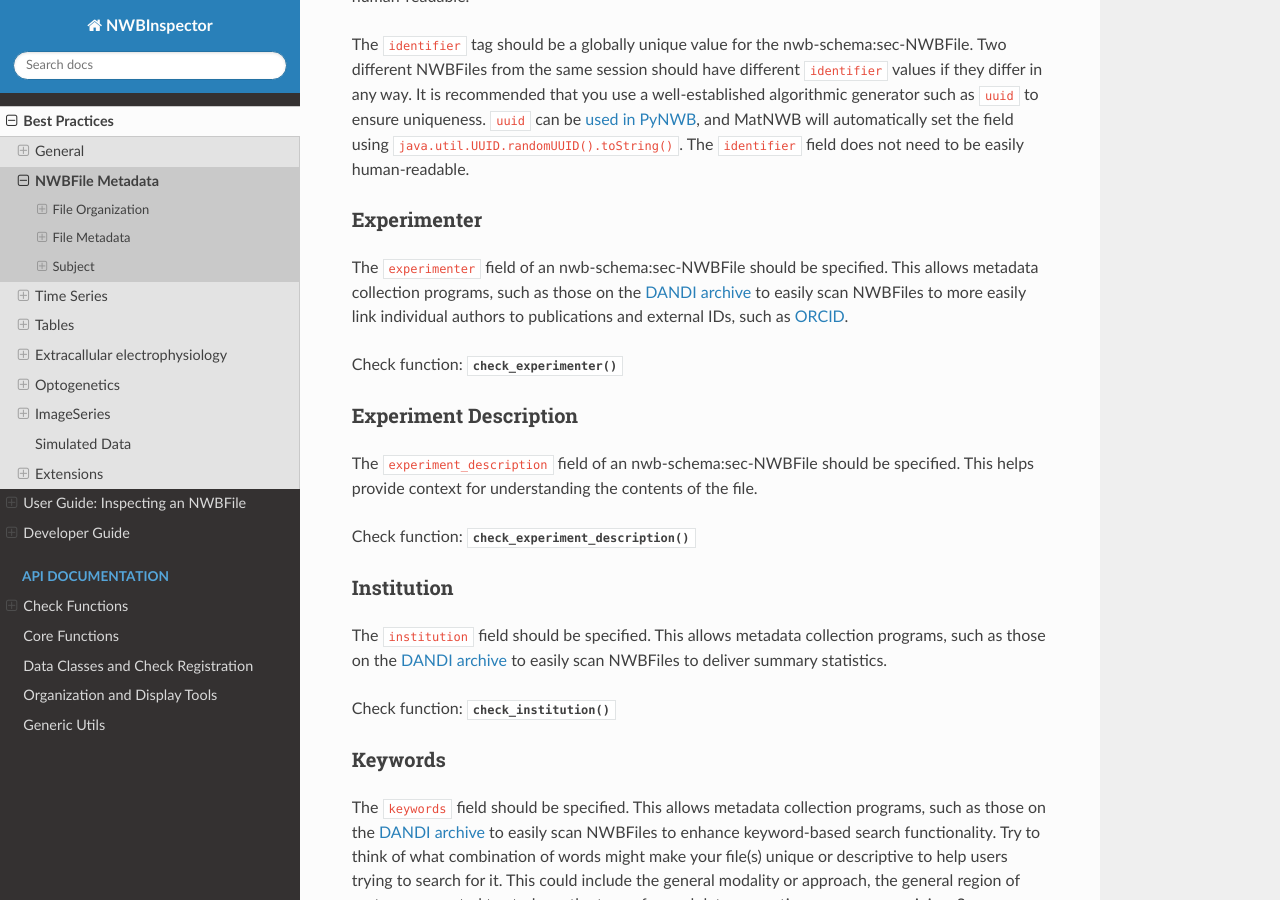
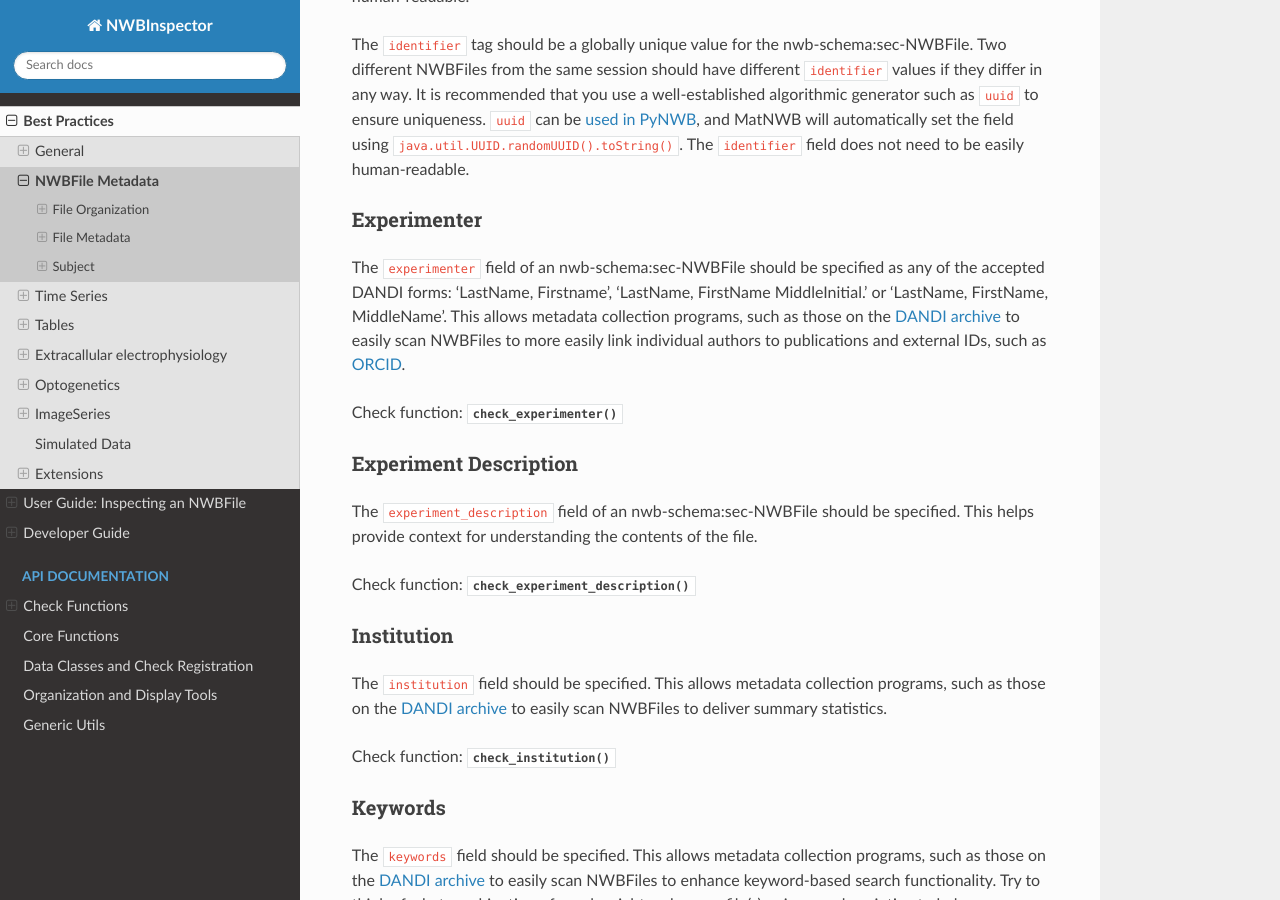
Before and after one commit to NeurodataWithoutBorders/nwbinspector, a Sphinx documentation site: the page built from docs/best_practices/nwbfile_metadata.rst, in a window 1280 px wide and 900 px high, scrolled down 1628 px. Built offline with Sphinx 7.4.7 and the Read the Docs theme 2.0.0, drawn with Linux system fonts in a browser that asks for light colours.

Commit message:
Update nwbfile_metadata.rst

```diff
--- a/docs/best_practices/nwbfile_metadata.rst
+++ b/docs/best_practices/nwbfile_metadata.rst
@@ -95,7 +95,7 @@ The ``identifier`` field does not need to be easily human-readable.
 Experimenter
 ~~~~~~~~~~~~
 
-The ``experimenter`` field of an :ref:`nwb-schema:sec-NWBFile` should be specified. This allows metadata collection
+The ``experimenter`` field of an :ref:`nwb-schema:sec-NWBFile` should be specified as any of the accepted DANDI forms: 'LastName, Firstname', 'LastName, FirstName MiddleInitial.' or 'LastName, FirstName, MiddleName'. This allows metadata collection
 programs, such as those on the :dandi-archive:`DANDI archive <>` to easily scan NWBFiles to more easily link individual
 authors to publications and external IDs, such as :orcid:`ORCID`.
 
```
